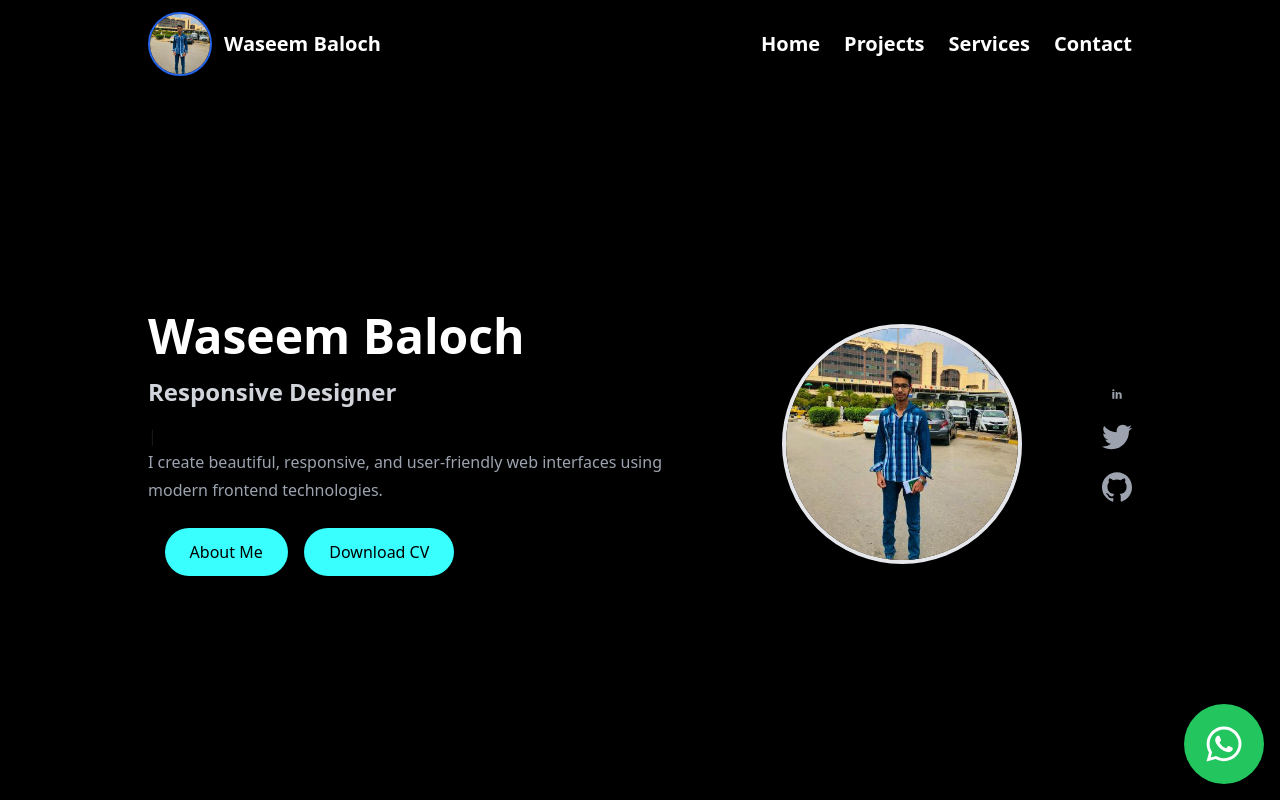
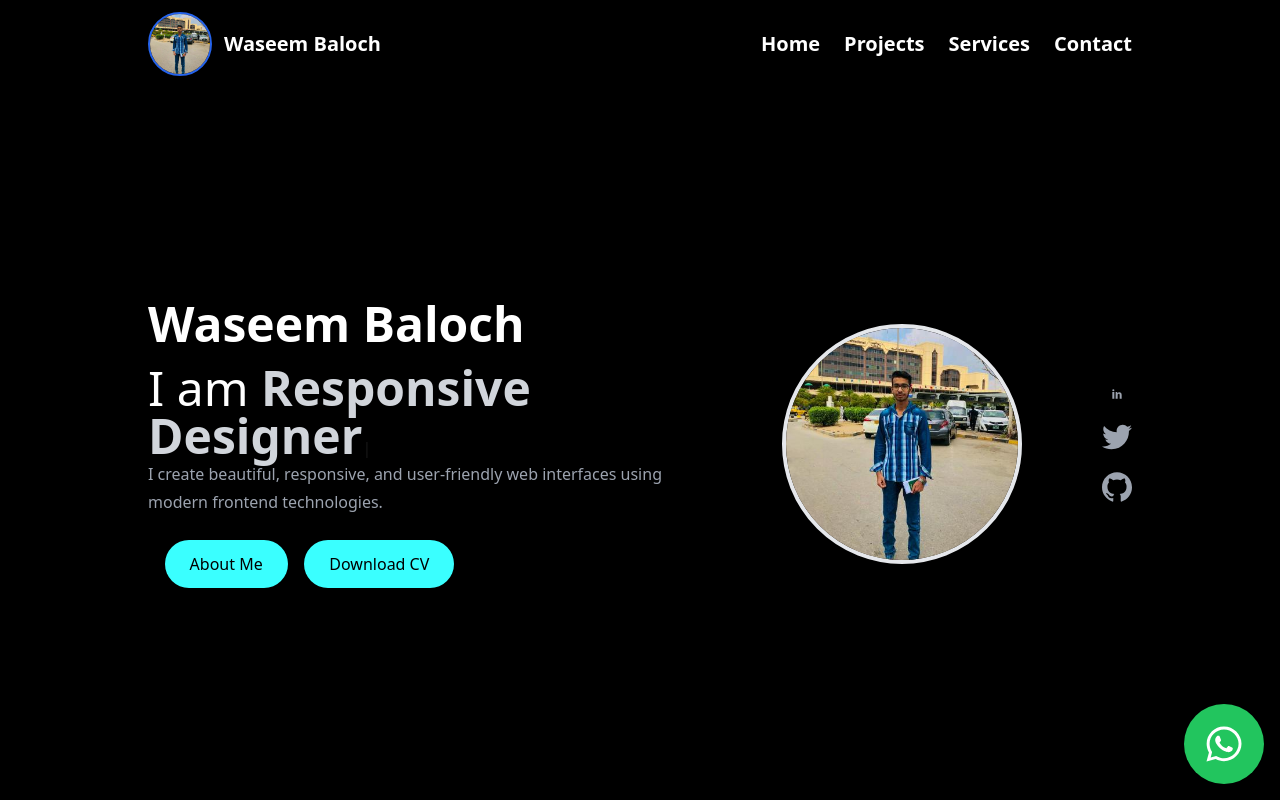
Before and after one commit to waseembaloch21/My-Portfolio, a React (Vite) app: page / in a window 1280 px wide. Shown: the top 800 px of the page. Built offline with nearby package versions, Linux system fonts and the light colour scheme.

Commit message:
Code done

```diff
--- a/src/Components/Hero.jsx
+++ b/src/Components/Hero.jsx
@@ -20,7 +20,7 @@ const Hero = () => {
 
     useEffect(() => {
         const typed = new Typed(typedElementRef.current, {
-            strings: ["Front-End Developer", "Web Developer", "Responsive Designer"],
+            strings: ["Front-End Developer", "Web Developer", "Responsive Designer", ],
             typeSpeed: 50,
             backSpeed: 30,
             loop: true,
@@ -35,7 +35,7 @@ const Hero = () => {
             {/* Left - Content */}
             <div className='text-center md:text-left'>
                 <h1 className='text-3xl md:text-5xl font-bold mb-2 md:mb-4'>Waseem Baloch</h1>
-                <h3 ref={typedElementRef} className='text-xl md:text-2xl font-semibold text-gray-300 mb-4'></h3>
+               <span className='sm:text-3xl md:text-5xl'>I am</span> &nbsp;  <span ref={typedElementRef} className='sm:text-4xl md:text-5xl font-semibold text-gray-300'></span>
                 <p className='text-gray-400 leading-7 mb-6'>I create beautiful, responsive, and user-friendly web interfaces using modern frontend technologies.</p>
                 <button
                     onClick={() => setIsModalOpen(true)}
```
Also changed, not shown: 1 other file (tests, documents, lock files or other folders).
